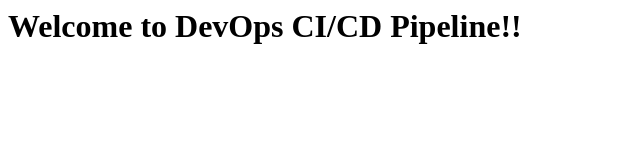
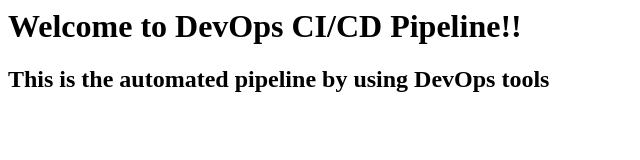
Before and after one commit to Ravivarman16/TASK-PROJECT, a plain HTML site: page index.html in a window 1280 px wide. Shown: the whole page, without its empty margins (0-640 px from the left). Drawn offline with Linux system fonts and the light colour scheme.

Commit message:
Update index.html

```diff
--- a/index.html
+++ b/index.html
@@ -1 +1,2 @@
 <h1> Welcome to DevOps CI/CD Pipeline!! </h1>
+<h2> This is the automated pipeline by using DevOps tools </h2>
```
